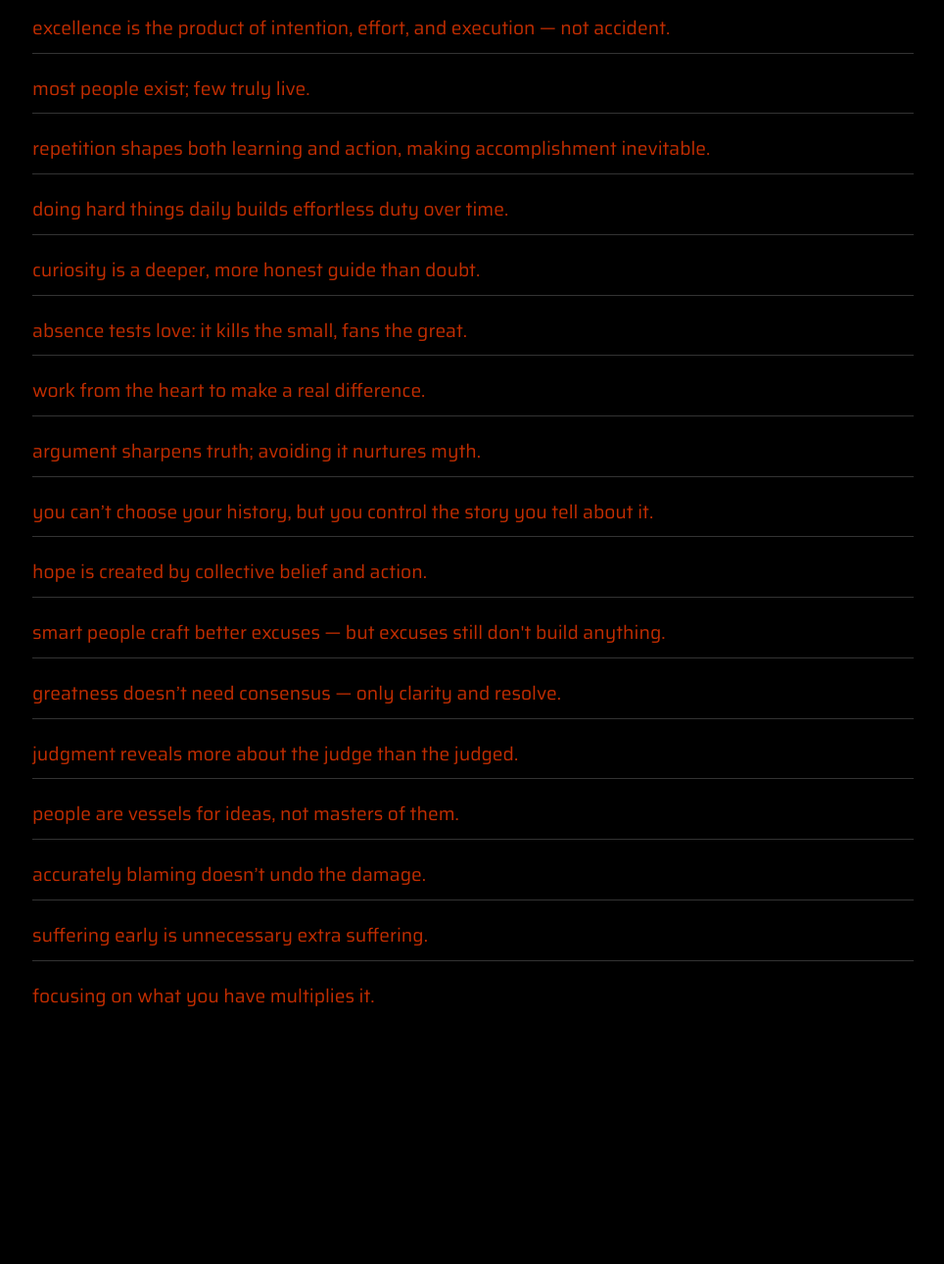
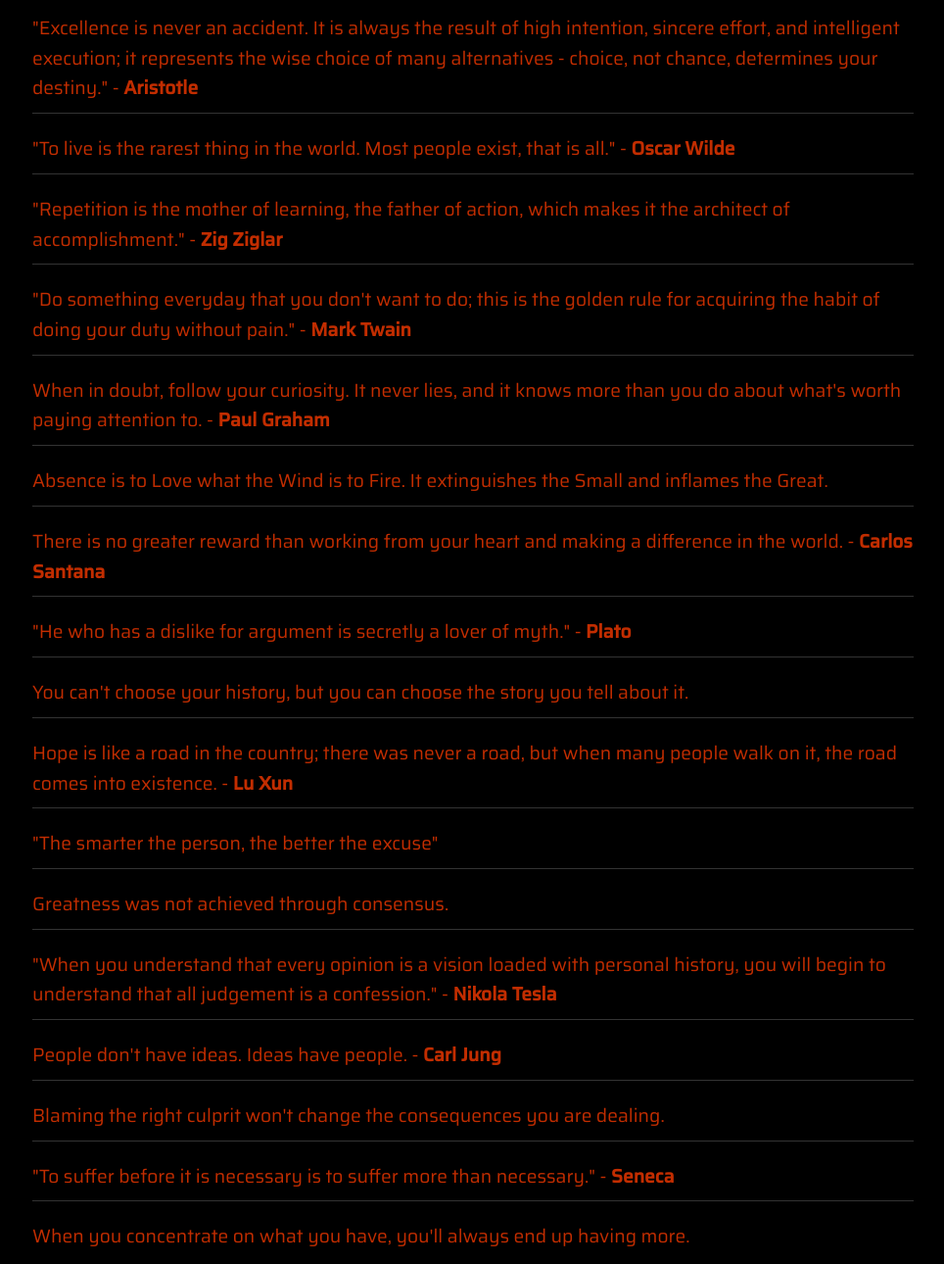
Before and after one commit to aryanrath/aryanrath.com, a plain HTML site: page quotes.html in a window 1280 px wide. Shown: the part 181-1471 px from the top of the page at 98% size, without its empty margins (157-1121 px from the left). Before the commit the page ends 1282 px from the top, so only its background shows below. Drawn offline with Linux system fonts and the light colour scheme.

Commit message:
Update quotes.html
Error noticed in the quotes. Corrected

```diff
--- a/quotes.html
+++ b/quotes.html
@@ -15,46 +15,44 @@
     <a href="quotes.html" class="nav-link">quoteyard</a>
     <a href="til.html" class="nav-link">til</a>
   </nav>
-
   <section class="quotes">
     <h1>welcome to my quoteyard</h1>
     <ul class="quotes-list">
-            <li>excellence is the product of intention, effort, and execution — not accident.</li>
+            <li>"Excellence is never an accident. It is always the result of high intention, sincere effort, and intelligent execution; it represents the wise choice of many alternatives - choice, not chance, determines your destiny." - <strong>Aristotle</strong></li>
 
-            <li>most people exist; few truly live.</li>
+            <li>"To live is the rarest thing in the world. Most people exist, that is all." - <strong>Oscar Wilde</strong></li>
 
-            <li>repetition shapes both learning and action, making accomplishment inevitable.</li>
+            <li>"Repetition is the mother of learning, the father of action, which makes it the architect of accomplishment." - <strong>Zig Ziglar</strong></li>
 
-            <li>doing hard things daily builds effortless duty over time.</li>
+            <li>"Do something everyday that you don't want to do; this is the golden rule for acquiring the habit of doing your duty without pain." - <strong>Mark Twain</strong></li>
 
-            <li>curiosity is a deeper, more honest guide than doubt.</li>
+            <li>When in doubt, follow your curiosity. It never lies, and it knows more than you do about what's worth paying attention to. - <strong>Paul Graham</strong></li>
 
-            <li>absence tests love: it kills the small, fans the great.</li>
+            <li>Absence is to Love what the Wind is to Fire. It extinguishes the Small and inflames the Great.</li>
 
-            <li>work from the heart to make a real difference.</li>
+            <li>There is no greater reward than working from your heart and making a difference in the world. - <strong>Carlos Santana</strong></li>
 
-            <li>argument sharpens truth; avoiding it nurtures myth.</li>
+            <li>"He who has a dislike for argument is secretly a lover of myth." - <strong>Plato</strong></li>
 
-            <li>you can’t choose your history, but you control the story you tell about it.</li>
+            <li>You can't choose your history, but you can choose the story you tell about it.</li>
 
-            <li>hope is created by collective belief and action.</li>
+            <li>Hope is like a road in the country; there was never a road, but when many people walk on it, the road comes into existence. - <strong>Lu Xun</strong></li>
 
-            <li>smart people craft better excuses — but excuses still don't build anything.</li>
+            <li>"The smarter the person, the better the excuse"</li>
 
-            <li>greatness doesn’t need consensus — only clarity and resolve.</li>
+            <li>Greatness was not achieved through consensus.</li>
 
-            <li>judgment reveals more about the judge than the judged.</li>
+            <li>"When you understand that every opinion is a vision loaded with personal history, you will begin to understand that all judgement is a confession." - <strong>Nikola Tesla</strong></li>
 
-            <li>people are vessels for ideas, not masters of them.</li>
+            <li>People don't have ideas. Ideas have people. - <strong>Carl Jung</strong></li>
 
-            <li>accurately blaming doesn’t undo the damage.</li>
+            <li>Blaming the right culprit won't change the consequences you are dealing.</li>
 
-            <li>suffering early is unnecessary extra suffering.</li>
+            <li>"To suffer before it is necessary is to suffer more than necessary." - <strong>Seneca</strong></li>
 
-            <li>focusing on what you have multiplies it.</li>
+            <li>When you concentrate on what you have, you'll always end up having more.</li>
     </ul>
   </section>
-
   <script src="script.js"></script>
 </body>
 </html>
```
